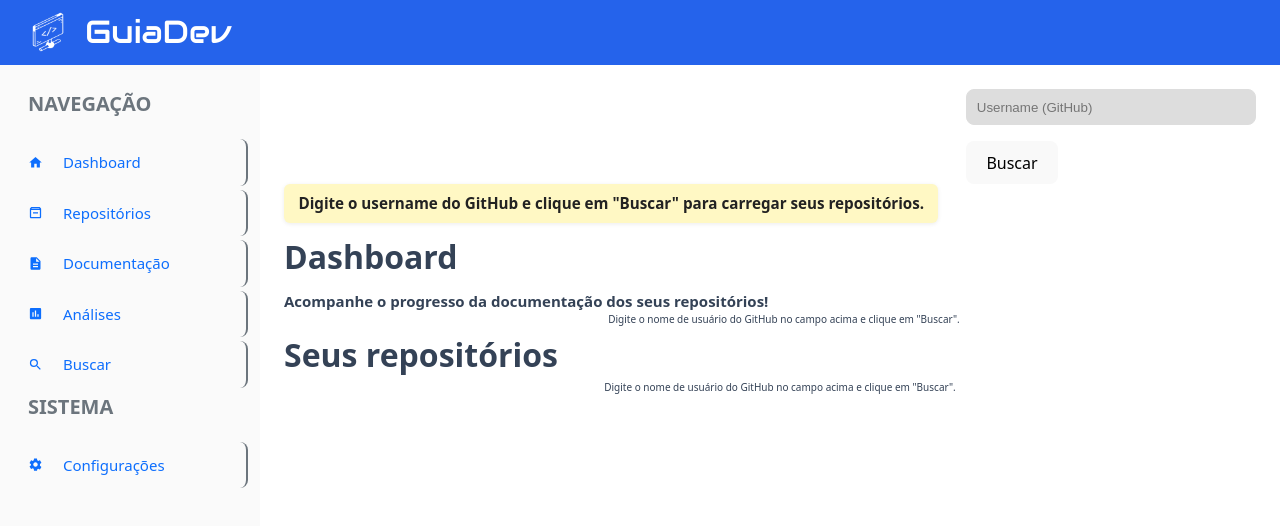
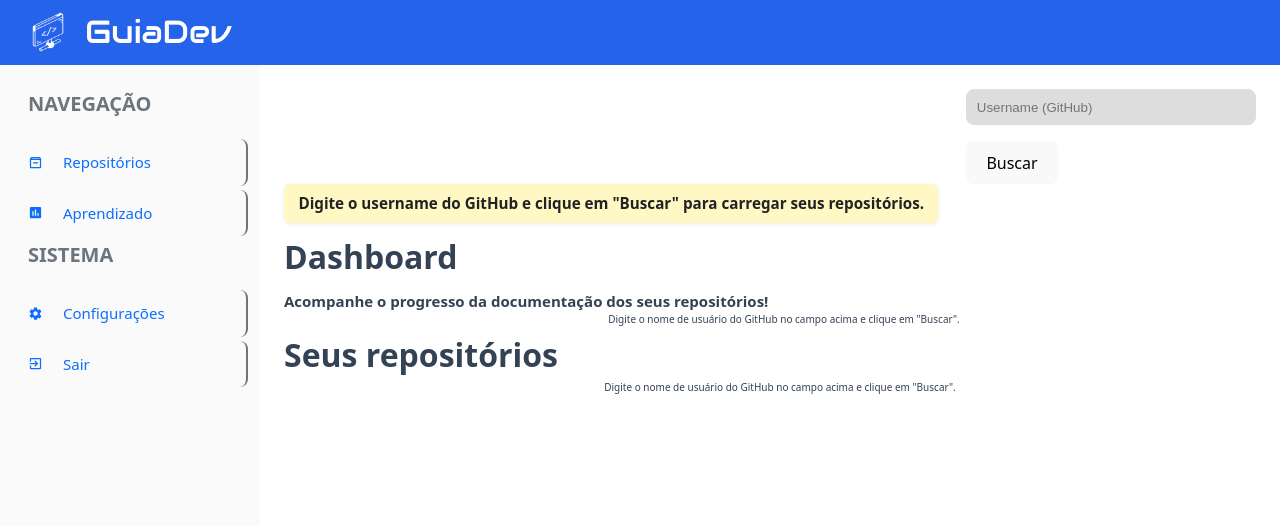
Before and after one commit to unb-mds/2025-2-GuiaDev, a React (Vite) app in the folder frontend/: page / in a window 1280 px wide. Shown: the top 526 px of the page. Built offline with nearby package versions, Linux system fonts and the light colour scheme; sample sign-in values are in the browser's storage.

Commit message:
fix: modifica botoes da sidebar

```diff
--- a/frontend/src/components/Sidebar/Sidebar.css
+++ b/frontend/src/components/Sidebar/Sidebar.css
@@ -52,7 +52,7 @@
 }
 
 .btn-nav:hover {
-  background-color: #6c757d;
+  background-color: #6c757d69;
 }
 
 .btn-nav:hover svg {
@@ -60,6 +60,14 @@
 }
 .btn-nav:hover a {
   color: white;
+}
+
+.logout:hover a {
+  color: red;
+}
+
+.logout:hover svg {
+  fill: red;
 }
 
 /* Toggle button - hidden on desktop */
--- a/frontend/src/components/Sidebar/Sidebar.jsx
+++ b/frontend/src/components/Sidebar/Sidebar.jsx
@@ -1,38 +1,49 @@
 import React, { useState } from "react";
 import "./Sidebar.css";
 import { useNavigate } from "react-router-dom";
+import api from "../../../services/api";
 
-const IconDashboard = () => (
-  <svg xmlns="http://www.w3.org/2000/svg" viewBox="0 0 24 24">
-    <path d="M10 20v-6h4v6h5v-8h3L12 3 2 12h3v8h5z"></path>
-  </svg>
-);
 const IconRepositorios = () => (
   <svg xmlns="http://www.w3.org/2000/svg" viewBox="0 0 24 24">
     <path d="M20.54 5.23l-1.39-1.68C18.88 3.21 18.47 3 18 3H6c-.47 0-.88.21-1.16.55L3.46 5.23C3.17 5.57 3 6.02 3 6.5V19c0 1.1.9 2 2 2h14c1.1 0 2-.9 2-2V6.5c0-.48-.17-.93-.46-1.27zM6.24 5h11.52l.83 1H5.41l.83-1zM5 19V8h14v11H5zm11-5.5H8v-2h8v2z"></path>
   </svg>
 );
-const IconDocumentacao = () => (
-  <svg xmlns="http://www.w3.org/2000/svg" viewBox="0 0 24 24">
-    <path d="M14 2H6c-1.1 0-1.99.9-1.99 2L4 20c0 1.1.89 2 1.99 2H18c1.1 0 2-.9 2-2V8l-6-6zm2 16H8v-2h8v2zm0-4H8v-2h8v2zm-3-5V3.5L18.5 9H13z"></path>
-  </svg>
-);
-const IconAnalises = () => (
+
+const IconAprendizado = () => (
   <svg xmlns="http://www.w3.org/2000/svg" viewBox="0 0 24 24">
     <path d="M19 3H5c-1.1 0-2 .9-2 2v14c0 1.1.9 2 2 2h14c1.1 0 2-.9 2-2V5c0-1.1-.9-2-2-2zM9 17H7v-7h2v7zm4 0h-2V7h2v10zm4 0h-2v-4h2v4z"></path>
   </svg>
 );
-const IconBuscar = () => (
-  <svg xmlns="http://www.w3.org/2000/svg" viewBox="0 0 24 24">
-    <path d="M15.5 14h-.79l-.28-.27A6.471 6.471 0 0 0 16 9.5 6.5 6.5 0 1 0 9.5 16c1.61 0 3.09-.59 4.23-1.57l.27.28v.79l5 4.99L20.49 19l-4.99-5zm-6 0C7.01 14 5 11.99 5 9.5S7.01 5 9.5 5 14 7.01 14 9.5 11.99 14 9.5 14z"></path>
-  </svg>
-);
+
+// const IconBuscar = () => (
+//   <svg xmlns="http://www.w3.org/2000/svg" viewBox="0 0 24 24">
+//     <path d="M15.5 14h-.79l-.28-.27A6.471 6.471 0 0 0 16 9.5 6.5 6.5 0 1 0 9.5 16c1.61 0 3.09-.59 4.23-1.57l.27.28v.79l5 4.99L20.49 19l-4.99-5zm-6 0C7.01 14 5 11.99 5 9.5S7.01 5 9.5 5 14 7.01 14 9.5 11.99 14 9.5 14z"></path>
+//   </svg>
+// );
+
 const IconConfiguracoes = () => (
   <svg xmlns="http://www.w3.org/2000/svg" viewBox="0 0 24 24">
     <path fill="none" d="M0 0h24v24H0V0z"></path>
     <path d="M19.14 12.94c.04-.3.06-.61.06-.94s-.02-.64-.07-.94l2.03-1.58c.18-.14.23-.41.12-.61l-1.92-3.32c-.12-.22-.37-.29-.59-.22l-2.39.96c-.5-.38-1.03-.7-1.62-.94l-.36-2.54c-.04-.24-.24-.41-.48-.41h-3.84c-.24 0-.44.17-.48.41l-.36 2.54c-.59.24-1.12.56-1.62.94l-2.39-.96c-.22-.08-.47 0-.59.22L2.68 9.29c-.11.2-.06.47.12.61l2.03 1.58c-.05.3-.07.62-.07.94s.02.64.07.94l-2.03 1.58c-.18.14-.23.41-.12.61l1.92 3.32c.12.22.37.29.59.22l2.39-.96c.5.38 1.03.7 1.62.94l.36 2.54c.05.24.24.41.48.41h3.84c.24 0 .44-.17.48.41l.36-2.54c.59-.24 1.12-.56 1.62-.94l2.39.96c.22.08.47.01.59-.22l1.92-3.32c.11-.2.06-.47-.12-.61l-2.03-1.58zM12 15.6c-1.98 0-3.6-1.62-3.6-3.6s1.62-3.6 3.6-3.6 3.6 1.62 3.6 3.6-1.62 3.6-3.6 3.6z"></path>
   </svg>
 );
+
+const IconLogOut = () => (
+  <svg xmlns="http://www.w3.org/2000/svg" viewBox="0 0 24 24">
+    <path fill="none" d="M0 0h24v24H0z"/>
+    <path d="M10.09 15.59L11.5 17l5-5-5-5-1.41 1.41L12.67 11H3v2h9.67l-2.58 2.59zM19 3H5c-1.1 0-2 .9-2 2v4h2V5h14v14H5v-4H3v4c0 1.1.9 2 2 2h14c1.1 0 2-.9 2-2V5c0-1.1-.9-2-2-2z"/>
+  </svg>
+);
+
+const handleLogout = async () => {
+  try{ //tem que lidar com o token
+
+
+  } catch(erro){
+    console.log("Erro ao fazer logout:", erro)
+  }
+}
+
 
 function SideBar() {
   const [open, setOpen] = useState(false);
@@ -52,33 +63,29 @@ function SideBar() {
         <div className="sidebar-header">Navegação</div>
 
         <div className="btn-nav" onClick={() => navigate("/home")}>
-          <IconDashboard />
-          <a>Dashboard</a>
-        </div>
-
-        <div className="btn-nav">
           <IconRepositorios />
           <a>Repositórios</a>
         </div>
 
         <div className="btn-nav" onClick={() => navigate("/aprendizado")}>
-          <IconDocumentacao />
-          <a>Documentação</a>
+          <IconAprendizado />
+          <a>Aprendizado</a>
         </div>
-
-        <div className="btn-nav">
-          <IconAnalises />
-          <a>Análises</a>
-        </div>
-
+{/*
         <div className="btn-nav">
           <IconBuscar />
           <a>Buscar</a>
-        </div>
+        </div> */}
+
+
         <div className="sidebar-header">Sistema</div>
         <div className="btn-nav">
           <IconConfiguracoes />
           <a>Configurações</a>
+        </div>
+        <div className="btn-nav logout" onClick={() => handleLogout()}>
+          <IconLogOut />
+          <a>Sair</a>
         </div>
       </div>
     </>
```
Also changed, not shown: frontend/Protótipo de Alta fidelidade.png (deleted).
